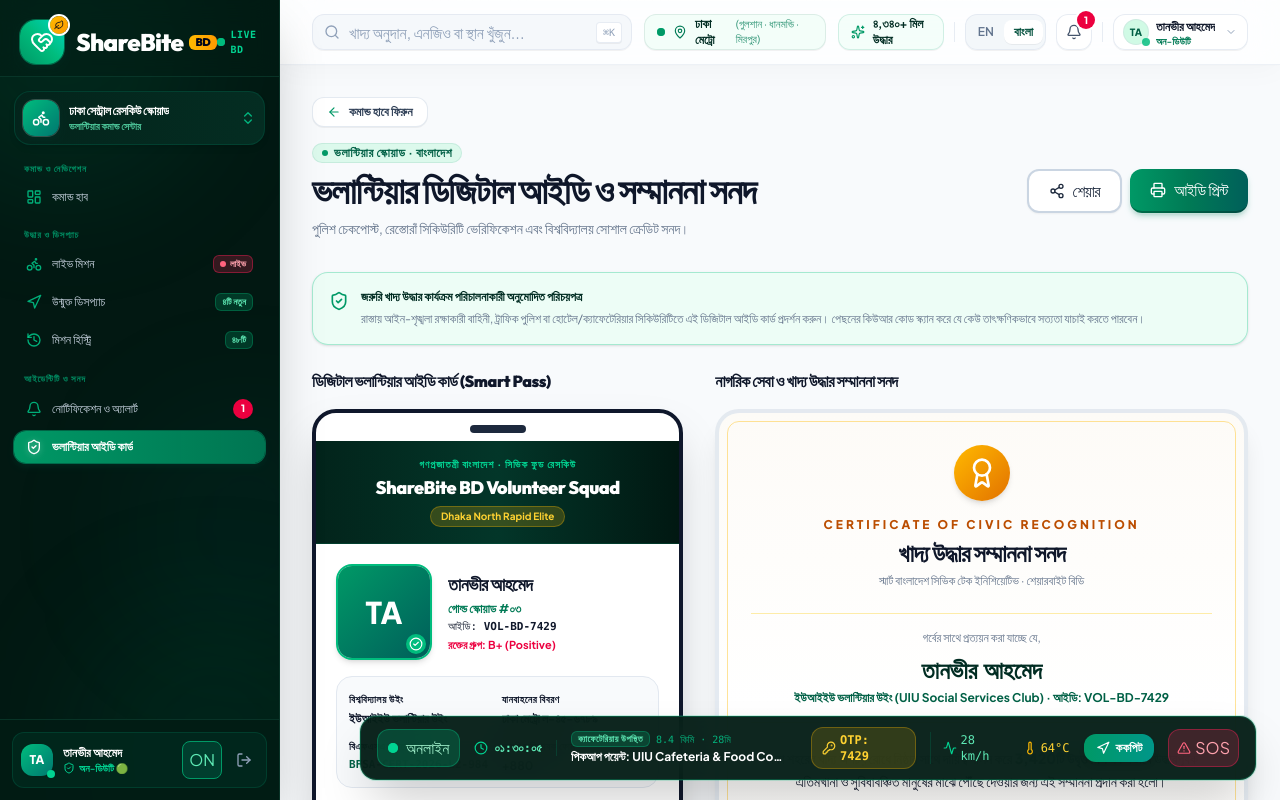
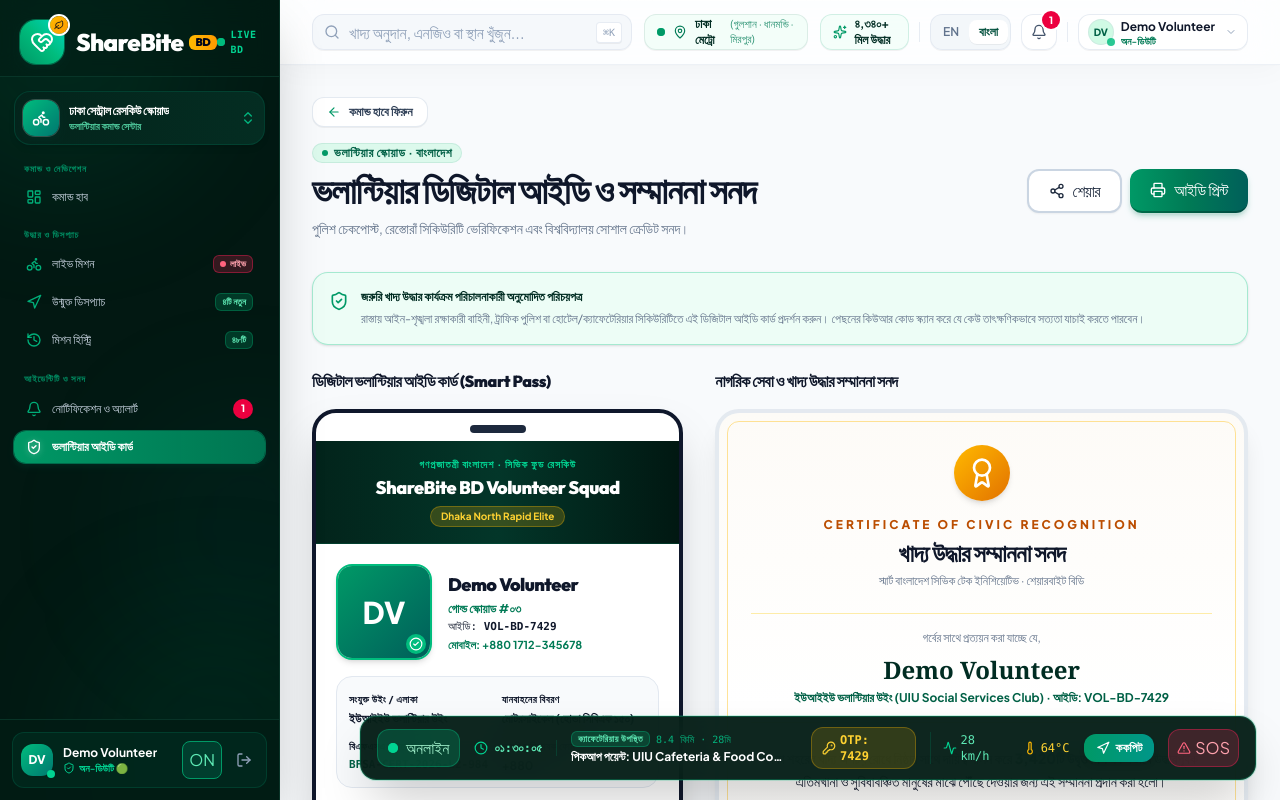
Before and after one commit to mahamudul-hasan7/shearbitebd, a Next.js app: page /volunteer/id-card in a window 1280 px wide. Shown: the top 800 px of the page. Built offline with nearby package versions, Linux system fonts and the light colour scheme.

Commit message:
feat(volunteer): dynamically bind digital ID card and certificate to active session user

```diff
--- a/src/features/volunteer-dashboard/volunteer-id-card-view.tsx
+++ b/src/features/volunteer-dashboard/volunteer-id-card-view.tsx
@@ -25,14 +25,37 @@ import { PortalShell } from "@/components/layout/portal-shell";
 import { Badge } from "@/components/ui/badge";
 import { Button, ButtonLink } from "@/components/ui/button";
 import { Card } from "@/components/ui/card";
+import { useMockAuth } from "@/features/auth/mock-auth";
 import { useVolunteerStore } from "@/features/volunteer-dashboard/volunteer-store";
 import { ROUTES } from "@/lib/routes";
 import { cn } from "@/lib/utils";
 
 export function VolunteerIdCardView() {
+  const { session } = useMockAuth();
   const { profile } = useVolunteerStore();
   const [copiedLink, setCopiedLink] = useState(false);
   const [activeTab, setActiveTab] = useState<"pass" | "certificate">("pass");
+
+  const isRakib =
+    session?.email === "rider@gmail.com" ||
+    Boolean(session?.displayName && session.displayName.toLowerCase().includes("rakib"));
+
+  const displayName = session?.displayName || profile.fullName;
+  const displayPhone = isRakib ? "01810394869" : profile.phone;
+  const displayId = isRakib ? "VOL-BD-0181" : profile.id;
+  const displayInitials =
+    displayName
+      .split(/\s+/)
+      .filter(Boolean)
+      .slice(0, 2)
+      .map((p) => p[0]?.toUpperCase())
+      .join("") || "RR";
+  const displayVehicle = isRakib
+    ? "মোটরসাইকেল (ব্যক্তিগত রেসকিউ বাহন)"
+    : profile.vehicleType;
+  const displayAffiliation = isRakib
+    ? "বাড্ডা মেট্রো ভলান্টিয়ার উইং (Club Service)"
+    : profile.universityAffiliation;
 
   function handlePrint() {
     window.print();
@@ -42,9 +65,9 @@ export function VolunteerIdCardView() {
     if (typeof navigator !== "undefined" && navigator.share) {
       try {
         await navigator.share({
-          title: `${profile.fullName} - ShareBite BD ভলান্টিয়ার আইডি`,
-          text: `ShareBite BD অনুমোদিত খাদ্য উদ্ধার ভলান্টিয়ার আইডি: ${profile.id}`,
-          url: `https://sharebite.org.bd/verify/${profile.id}`,
+          title: `${displayName} - ShareBite BD ভলান্টিয়ার আইডি`,
+          text: `ShareBite BD অনুমোদিত খাদ্য উদ্ধার ভলান্টিয়ার আইডি: ${displayId}`,
+          url: `https://sharebite.org.bd/verify/${displayId}`,
         });
         return;
       } catch {}
@@ -53,7 +76,7 @@ export function VolunteerIdCardView() {
   }
 
   function handleCopyVerifyLink() {
-    navigator.clipboard.writeText(`https://sharebite.org.bd/verify/${profile.id}`);
+    navigator.clipboard.writeText(`https://sharebite.org.bd/verify/${displayId}`);
     setCopiedLink(true);
     setTimeout(() => setCopiedLink(false), 2000);
   }
@@ -64,9 +87,9 @@ export function VolunteerIdCardView() {
       activeHref={ROUTES.volunteer.idCard}
       title="ভলান্টিয়ার ডিজিটাল আইডি ও সম্মাননা সনদ"
       description="পুলিশ চেকপোস্ট, রেস্তোরাঁ সিকিউরিটি ভেরিফিকেশন এবং বিশ্ববিদ্যালয় সোশাল ক্রেডিট সনদ।"
-      profileName={profile.fullName}
-      profileDescription={`${profile.squadRank} · ${profile.universityAffiliation}`}
-      avatarInitials={profile.avatarInitials}
+      profileName={displayName}
+      profileDescription={`${profile.squadRank} · ${displayAffiliation}`}
+      avatarInitials={displayInitials}
       backHref={ROUTES.volunteer.dashboard}
       backLabel="কমান্ড হাবে ফিরুন"
       actions={
@@ -171,7 +194,7 @@ export function VolunteerIdCardView() {
                   {/* Avatar / Photo with verified ring */}
                   <div className="relative size-24 shrink-0 overflow-hidden rounded-2xl border-2 border-emerald-500 shadow-md">
                     <div className="grid size-full place-items-center bg-gradient-to-br from-emerald-600 to-teal-800 text-3xl font-black text-white">
-                      {profile.avatarInitials}
+                      {displayInitials}
                     </div>
                     <span className="absolute bottom-1 right-1 grid size-5 place-items-center rounded-full bg-emerald-500 text-white shadow-xs">
                       <CheckCircle2 className="size-3.5" />
@@ -181,16 +204,16 @@ export function VolunteerIdCardView() {
                   {/* Rider Details */}
                   <div className="min-w-0 space-y-0.5">
                     <h4 className="text-lg font-black text-ink-900 truncate">
-                      {profile.fullName}
+                      {displayName}
                     </h4>
                     <p className="text-xs font-bold text-emerald-700">
                       {profile.squadRank}
                     </p>
                     <p className="text-[11px] text-muted-500 font-mono">
-                      আইডি: <strong>{profile.id}</strong>
+                      আইডি: <strong>{displayId}</strong>
                     </p>
-                    <p className="text-[11px] text-rose-600 font-bold">
-                      রক্তের গ্রুপ: {profile.bloodGroup}
+                    <p className="text-[11px] text-emerald-700 font-bold">
+                      মোবাইল: {displayPhone}
                     </p>
                   </div>
                 </div>
@@ -199,10 +222,10 @@ export function VolunteerIdCardView() {
                 <div className="grid grid-cols-2 gap-2 rounded-2xl bg-canvas p-3 text-xs leading-relaxed border border-line">
                   <div>
                     <span className="text-[10px] font-bold uppercase tracking-wider text-muted-500">
-                      বিশ্ববিদ্যালয় উইং
+                      সংযুক্ত উইং / এলাকা
                     </span>
                     <p className="font-bold text-ink-900 truncate">
-                      {profile.universityAffiliation.split("(")[0]}
+                      {displayAffiliation.split("(")[0]}
                     </p>
                   </div>
 
@@ -211,7 +234,7 @@ export function VolunteerIdCardView() {
                       যানবাহনের বিবরণ
                     </span>
                     <p className="font-bold text-ink-900 truncate">
-                      {profile.vehicleRegNo}
+                      {displayVehicle}
                     </p>
                   </div>
 
@@ -306,10 +329,10 @@ export function VolunteerIdCardView() {
                 <div className="my-6 border-t border-b border-amber-200/70 py-4 max-w-lg mx-auto">
                   <p className="text-xs text-muted-600">গর্বের সাথে প্রত্যয়ন করা যাচ্ছে যে,</p>
                   <p className="mt-2 text-2xl font-black text-emerald-950 font-serif">
-                    {profile.fullName}
+                    {displayName}
                   </p>
                   <p className="text-xs font-bold text-emerald-800 mt-1">
-                    {profile.universityAffiliation} · আইডি: {profile.id}
+                    {displayAffiliation} · আইডি: {displayId}
                   </p>
                 </div>
 
```
